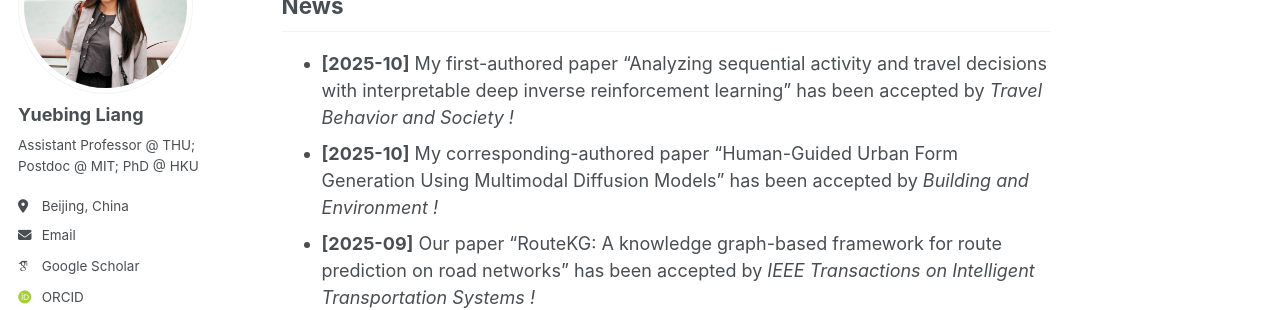
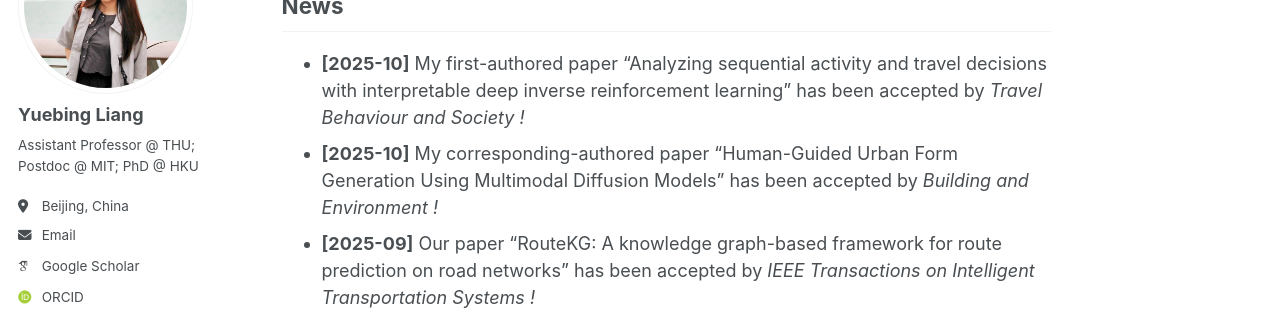
Before and after one commit to yuebingliang/yuebingliang.github.io, a Jekyll site: the page built from _pages/about.md, in a window 1280 px wide and 900 px high, scrolled down 831 px. Shown: the part 180-490 px from the top of the window. Built offline with Jekyll 4.4.1, drawn with Linux system fonts in a browser that asks for light colours; some web fonts are replaced.

Commit message:
Update about.md

```diff
--- a/_pages/about.md
+++ b/_pages/about.md
@@ -26,7 +26,7 @@ My research interest lies in the intersection of **Artificial Intelligence**, **
 
 
 ## News
-* **[2025-10]** My first-authored paper "Analyzing sequential activity and travel decisions with interpretable deep inverse reinforcement learning" has been accepted by <i> Travel Behavior and Society <i>!
+* **[2025-10]** My first-authored paper "Analyzing sequential activity and travel decisions with interpretable deep inverse reinforcement learning" has been accepted by <i> Travel Behaviour and Society <i>!
 * **[2025-10]** My corresponding-authored paper "Human-Guided Urban Form Generation Using Multimodal Diffusion Models" has been accepted by <i> Building and Environment <i>!
 * **[2025-09]** Our paper "RouteKG: A knowledge graph-based framework for route prediction on road networks" has been accepted by <i> IEEE Transactions on Intelligent Transportation Systems <i>!
 * **[2025-09]** Our paper "Generative AI for urban planning: Synthesizing satellite imagery via diffusion models" has been accepted by <i> Computers, Environment and Urban Systems <i>!
```
